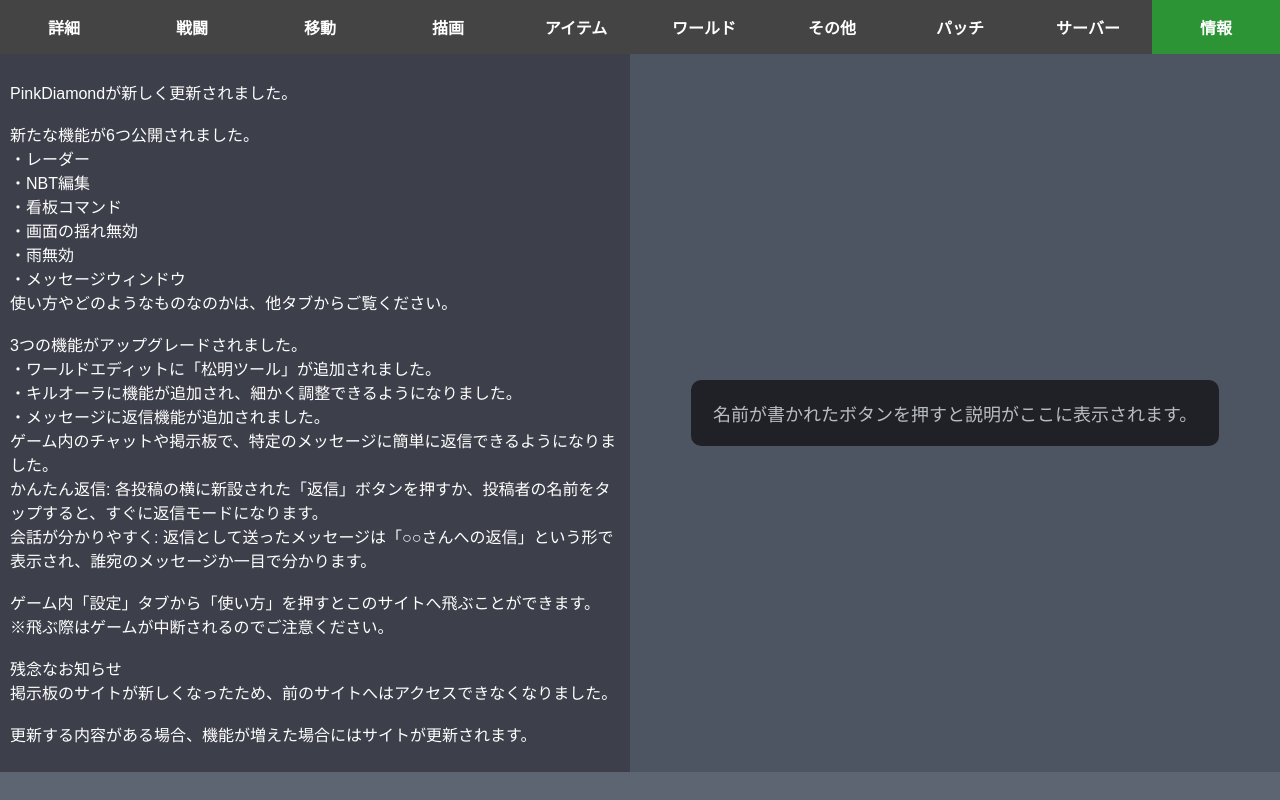
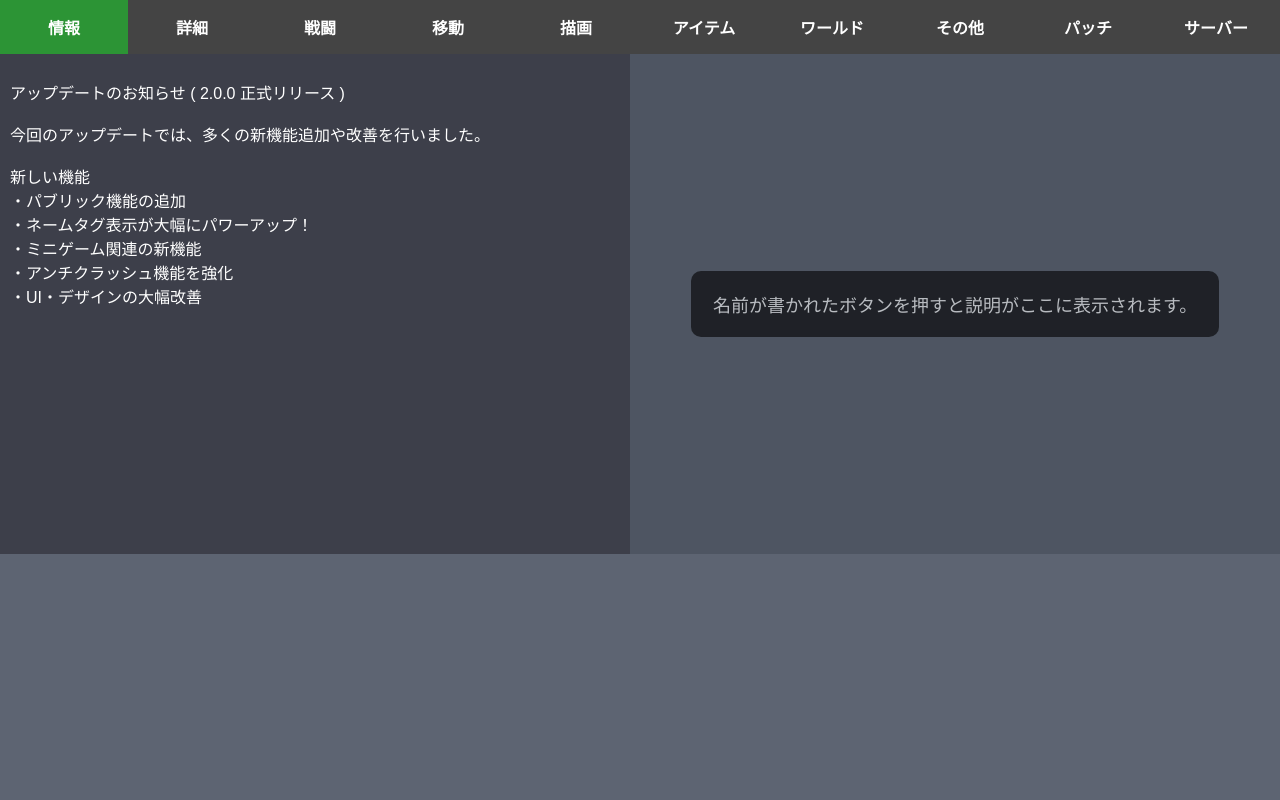
Before and after one commit to cotone64/PinkDiamond_use.jp, a plain HTML site: page index.html in a window 1280 px wide. Both pictures are taken after a click on the element "情報". Drawn offline with Linux system fonts and the light colour scheme.

Commit message:
Update index.html

```diff
--- a/index.html
+++ b/index.html
@@ -105,19 +105,30 @@ a:hover {
 <body>
 
 <div class="tab-header">
-  <div class="tab-button active" onclick="switchTab(0)">詳細</div>
-  <div class="tab-button" onclick="switchTab(1)">戦闘</div>
-  <div class="tab-button" onclick="switchTab(2)">移動</div>
-  <div class="tab-button" onclick="switchTab(3)">描画</div>
-  <div class="tab-button" onclick="switchTab(4)">アイテム</div>
-  <div class="tab-button" onclick="switchTab(5)">ワールド</div>
-  <div class="tab-button" onclick="switchTab(6)">その他</div>
-  <div class="tab-button" onclick="switchTab(7)">パッチ</div>
-  <div class="tab-button" onclick="switchTab(8)">サーバー</div>
-  <div class="tab-button" onclick="switchTab(9)">情報</div>
+  <div class="tab-button" onclick="switchTab(0)">情報</div>
+  <div class="tab-button active" onclick="switchTab(1)">詳細</div>
+  <div class="tab-button" onclick="switchTab(2)">戦闘</div>
+  <div class="tab-button" onclick="switchTab(3)">移動</div>
+  <div class="tab-button" onclick="switchTab(4)">描画</div>
+  <div class="tab-button" onclick="switchTab(5)">アイテム</div>
+  <div class="tab-button" onclick="switchTab(6)">ワールド</div>
+  <div class="tab-button" onclick="switchTab(7)">その他</div>
+  <div class="tab-button" onclick="switchTab(8)">パッチ</div>
+  <div class="tab-button" onclick="switchTab(9)">サーバー</div>
 </div>
 
 <div class="container">
+  <div class="left-panel">
+    <p>アップデートのお知らせ ( 2.0.0 正式リリース )<br><br>
+    今回のアップデートでは、多くの新機能追加や改善を行いました。<br><br>
+    新しい機能<br>
+    ・パブリック機能の追加<br>
+    ・ネームタグ表示が大幅にパワーアップ！<br>
+    ・ミニゲーム関連の新機能<br>
+    ・アンチクラッシュ機能を強化<br>
+    ・UI・デザインの大幅改善<br>
+  </p>
+  </div>
   <div class="left-panel active">
     <a href="https://forum.mcpinkd.com/" target="_blank">PinkDiamond公式サイトはこちら</a><br>
     <a href="https://cotone64.github.io/cotone/" target="_blank">サイト作成者のホームページはこちら</a><br>
@@ -316,35 +327,6 @@ a:hover {
         <button class="menu-button" onclick="showMessage('雪玉を飛ばすと爆発します。<br>雪玉が地面に着くまでか指定できます。')">雪玉爆発</button>
         <button class="menu-button" onclick="showMessage('飛び道具で当たったブロックが破壊されます。')">飛び道具で破壊</button>
         </div>
-        <div class="left-panel">
-          <p>PinkDiamondが新しく更新されました。<br><br>
-
-          新たな機能が6つ公開されました。<br>
-          ・レーダー<br>
-          ・NBT編集<br>
-          ・看板コマンド<br>
-          ・画面の揺れ無効<br>
-          ・雨無効<br>
-          ・メッセージウィンドウ<br>
-          使い方やどのようなものなのかは、他タブからご覧ください。<br><br>
-
-          3つの機能がアップグレードされました。<br>
-          ・ワールドエディットに「松明ツール」が追加されました。<br>
-          ・キルオーラに機能が追加され、細かく調整できるようになりました。<br>
-          ・メッセージに返信機能が追加されました。<br>
-          ゲーム内のチャットや掲示板で、特定のメッセージに簡単に返信できるようになりました。<br>
-          かんたん返信: 各投稿の横に新設された「返信」ボタンを押すか、投稿者の名前をタップすると、すぐに返信モードになります。<br>
-          会話が分かりやすく: 返信として送ったメッセージは「○○さんへの返信」という形で表示され、誰宛のメッセージか一目で分かります。<br><br>
-
-          ゲーム内「設定」タブから「使い方」を押すとこのサイトへ飛ぶことができます。<br>
-          ※飛ぶ際はゲームが中断されるのでご注意ください。<br><br>
-
-          残念なお知らせ<br>
-          掲示板のサイトが新しくなったため、前のサイトへはアクセスできなくなりました。<br><br>
-
-          更新する内容がある場合、機能が増えた場合にはサイトが更新されます。<br>
-        </p>
-        </div>
 
   <div class="right-panel">
     <div id="messageBox" class="message-box">名前が書かれたボタンを押すと説明がここに表示されます。</div>
```
